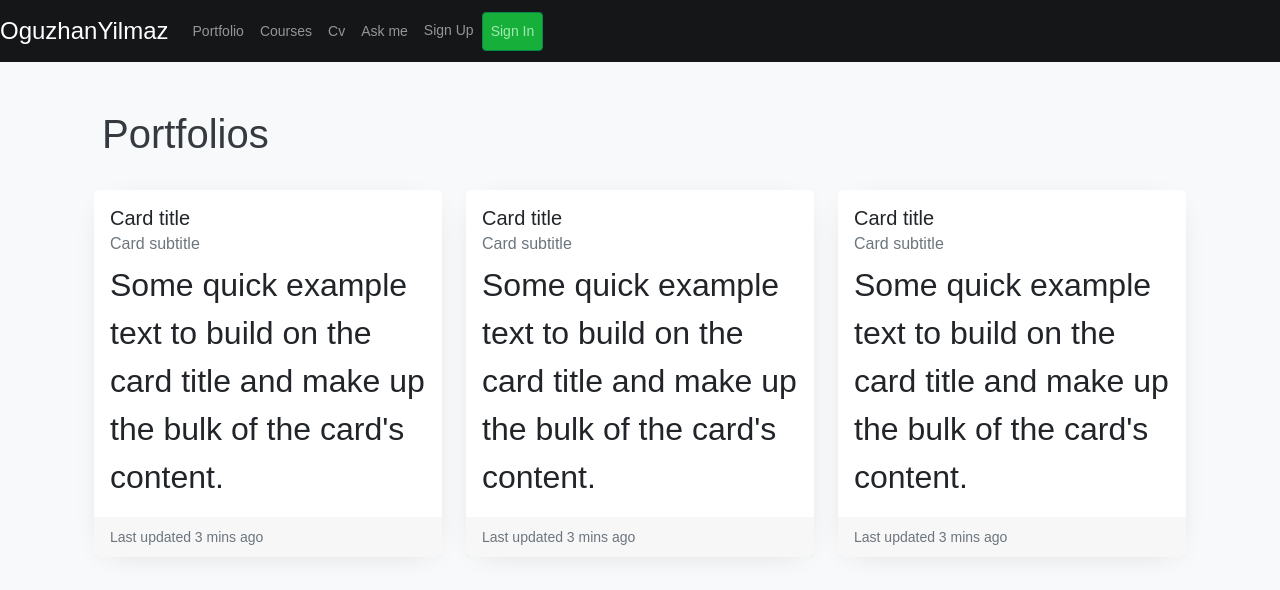
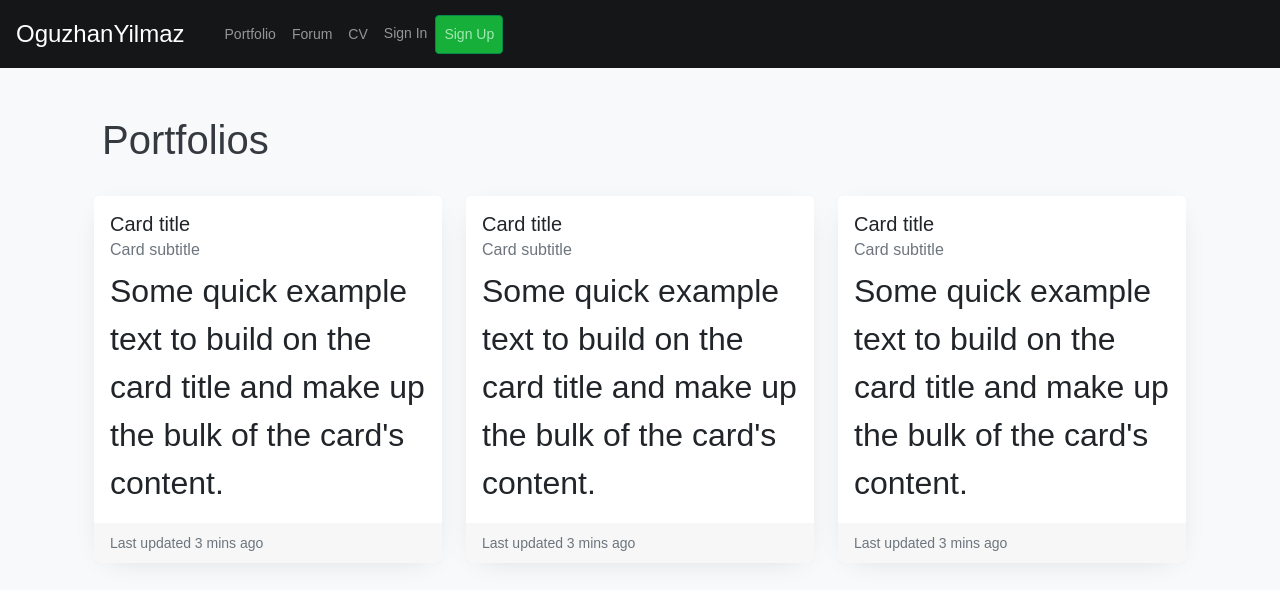
Before and after one commit to ibrahimoguzhany/oguzhan-portfolio, a Next.js app: page /portfolios in a window 1280 px wide. Shown: the top 590 px of the page. Built offline with nearby package versions, Linux system fonts and the light colour scheme.

Commit message:
Navbar structure implemented and cv, register,login pages added.

```diff
--- a/components/shared/Navbar.js
+++ b/components/shared/Navbar.js
@@ -1,40 +1,37 @@
+import { Navbar, Nav } from 'react-bootstrap'
+import Link from 'next/link'
+
+const AppLink = ({ href, className,children }) => {
+    return <Link href={href}>
+        <a className={"nav-link " + className} >
+            {children}
+        </a>
+
+    </Link>
+}
 
 
+const AppNavbar = () => {
+    return <div className="navbar-wrapper">
+        <Navbar expand='lg' className="navbar-dark fj-mw9">
+            <AppLink className="mr-3 font-weight-bold" href="/"><Navbar.Brand>OguzhanYilmaz</Navbar.Brand></AppLink>
 
-const Navbar = () => {
-    return <div className="navbar-wrapper">
-        <nav className="navbar navbar-expand-lg navbar-dark fj-mw9">
-            <a className="navbar-brand mr-3 font-weight-bold" href="#">OguzhanYilmaz</a>
-            <button className="navbar-toggler" type="button" data-toggle="collapse" data-target="#navbarSupportedContent" aria-controls="navbarSupportedContent" aria-expanded="false" aria-label="Toggle navigation">
-                <span className="navbar-toggler-icon"></span>
-            </button>
+            <Navbar.Toggle />
+            <Navbar.Collapse >
+                <Nav className='mr-auto'>
+                    <AppLink href="/portfolios" className="mr-3">Portfolio</AppLink>
+                    <AppLink href="/forum/categories" className="mr-3">Forum </AppLink>
+                    <AppLink href="/cv" className="mr-3">CV</AppLink>
 
-            <div className="collapse navbar-collapse" id="navbarSupportedContent">
-                <ul className="navbar-nav">
-                    <li className="nav-item mr-3">
-                        <a className="nav-link" href="#">Portfolio</a>
-                    </li>
-                    <li className="nav-item mr-3">
-                        <a className="nav-link" href="#">Courses</a>
-                    </li>
-                    <li className="nav-item mr-3">
-                        <a className="nav-link" href="#">Cv</a>
-                    </li>
-                    <li className="nav-item mr-3">
-                        <a className="nav-link" href="#">Ask me</a>
-                    </li>
-                </ul>
-                <ul className="navbar-nav ml-auto">
-                    <li className="nav-item mr-3">
-                        <a className="nav-link" href="#">Sign Up</a>
-                    </li>
-                    <li className="nav-item mr-3">
-                        <a className="nav-link btn btn-success bg-green-2 bright" href="#">Sign In</a>
-                    </li>
-                </ul>
-            </div>
-        </nav>
-    </div>
+
+                </Nav>
+                <Nav>
+                    <AppLink href="/login" className="mr-3">Sign In</AppLink>
+                    <AppLink href="/register" className="mr-3 btn btn-success bg-green-2 bright">Sign Up</AppLink>
+                </Nav>
+            </Navbar.Collapse>
+        </Navbar>
+    </div >
 }
 
-export default Navbar
+export default AppNavbar
--- a/package.json
+++ b/package.json
@@ -13,6 +13,7 @@
     "next": "12.1.5",
     "node-sass": "^7.0.1",
     "react": "18.0.0",
+    "react-bootstrap": "^1.0.0-beta.16",
     "react-dom": "18.0.0"
   },
   "devDependencies": {
--- a/pages/_app.js
+++ b/pages/_app.js
@@ -1,20 +1,43 @@
+import { useState, useEffect } from 'react'
+import App from 'next/app'
 import 'bootstrap/dist/css/bootstrap.min.css'
 import '../styles/index.scss'
 
-import Navbar from '@/components/shared/Navbar'
+import AppNavbar from '@/components/shared/Navbar'
 import Hero from '@/components/shared/Hero'
 
+
 const MyApp = ({ Component, pageProps }) => {
+    const [showChild, setShowChild] = useState(false);
+    useEffect(() => {
+        setShowChild(true);
+    }, []);
+
+    if (!showChild) {
+        return null;
+    }
+
+    if (typeof window === 'undefined') {
+        return <></>;
+    } else {
         return (
             <div className="portfolio-app">
-            <Navbar />
+                <AppNavbar />
+
                 {Component.name === 'Home' && <Hero />}
                 <div className='container'>
                     <Component {...pageProps} />
                 </div>
             </div>
+        );
+    }
+}
 
-    )
+MyApp.getInitialProps = async (context) => {
+    console.log('GET INITIAL PROPS OF APP')
+    const initialProps = App.getInitialProps && await App.getInitialProps(context)
+
+    return { pageProps: { appData: 'Hello _App Component', ...initialProps.pageProps } }
 }
 
 export default MyApp
--- /dev/null
+++ b/pages/cv.js
@@ -0,0 +1,4 @@
+const CV = () => {
+    return <h1>CV</h1>
+}
+export default CV
--- a/pages/forum/categories/[category].js
+++ b/pages/forum/categories/[category].js
@@ -1,4 +1,4 @@
-import Navbar from '@/components/shared/Navbar'
+
 
 const Topics = () => {
     return (
--- a/pages/forum/categories/index.js
+++ b/pages/forum/categories/index.js
@@ -1,4 +1,4 @@
-import Navbar from '@/components/shared/Navbar'
+
 
 const ForumCategories = () => {
     return (
--- a/pages/login.js
+++ b/pages/login.js
@@ -1,4 +1,3 @@
-import Navbar from '../components/shared/Navbar'
 
 const Login = () => {
   return (
--- a/pages/portfolios/index.js
+++ b/pages/portfolios/index.js
@@ -1,6 +1,17 @@
-import Navbar from '@/components/shared/Navbar'
 
-const Portfolios = () => {
+
+const apiCall = () => {
+    return new Promise((res, rej) => {
+        setTimeout(() => {
+            res({
+                testingData: 'This is the data'
+            })
+        }, 200)
+    })
+}
+
+
+const Portfolios = (props) => {
     return (
         <>
             <div className="container">
@@ -55,4 +66,10 @@ const Portfolios = () => {
     )
 }
 
+Portfolios.getInitialProps = async () => {
+    console.log('GET INITIAL PROPS OF PORTFOLIO')
+    const data = await apiCall()
+    return { ...data }
+}
+
 export default Portfolios
--- /dev/null
+++ b/pages/register.js
@@ -0,0 +1,6 @@
+
+
+const Register = () => {
+    return <h1>register</h1>
+}
+export default Register
```
Also changed, not shown: 1 other file (tests, documents, lock files or other folders). Lines whose indentation alone changed are shown as unchanged.
